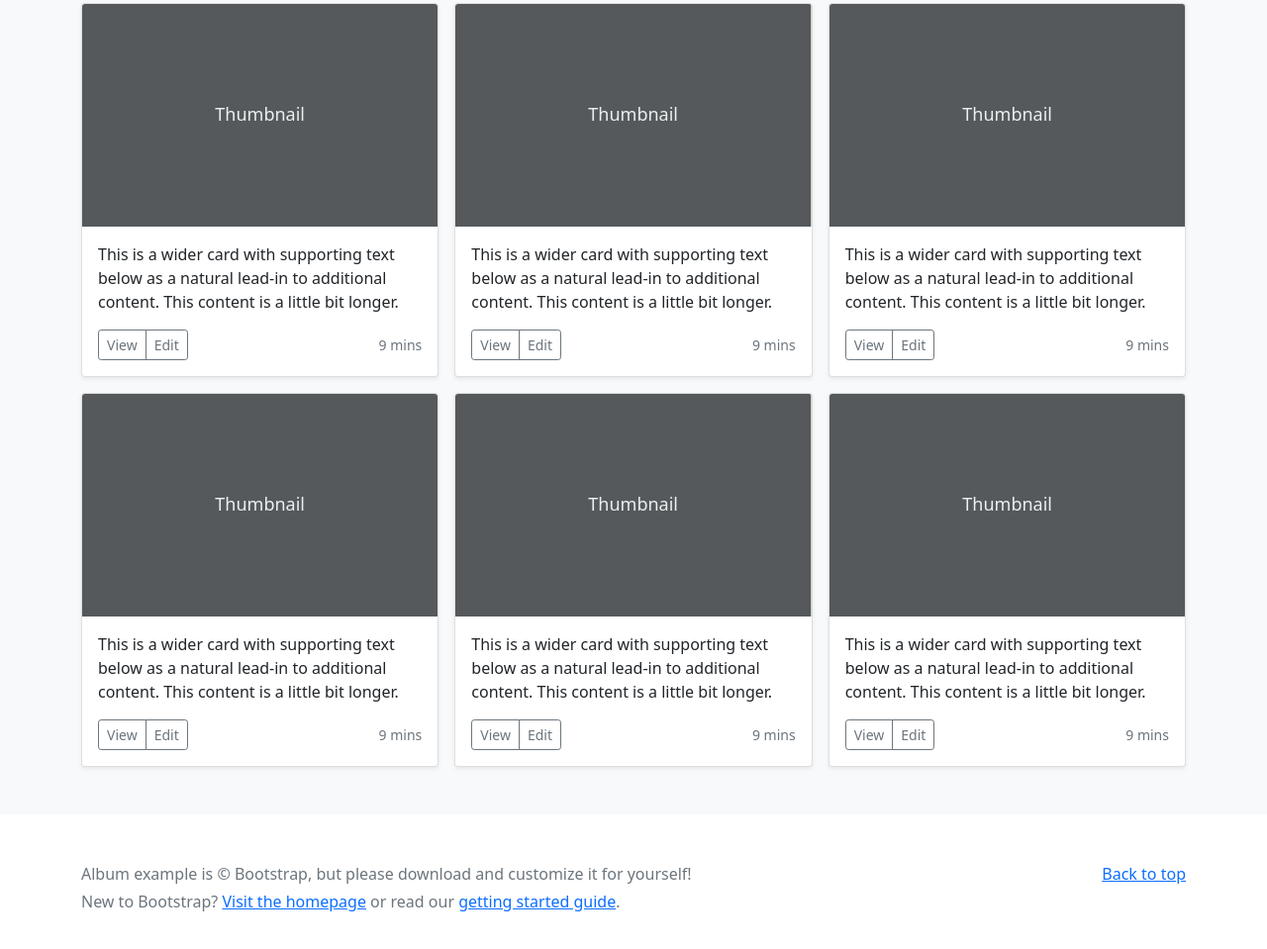
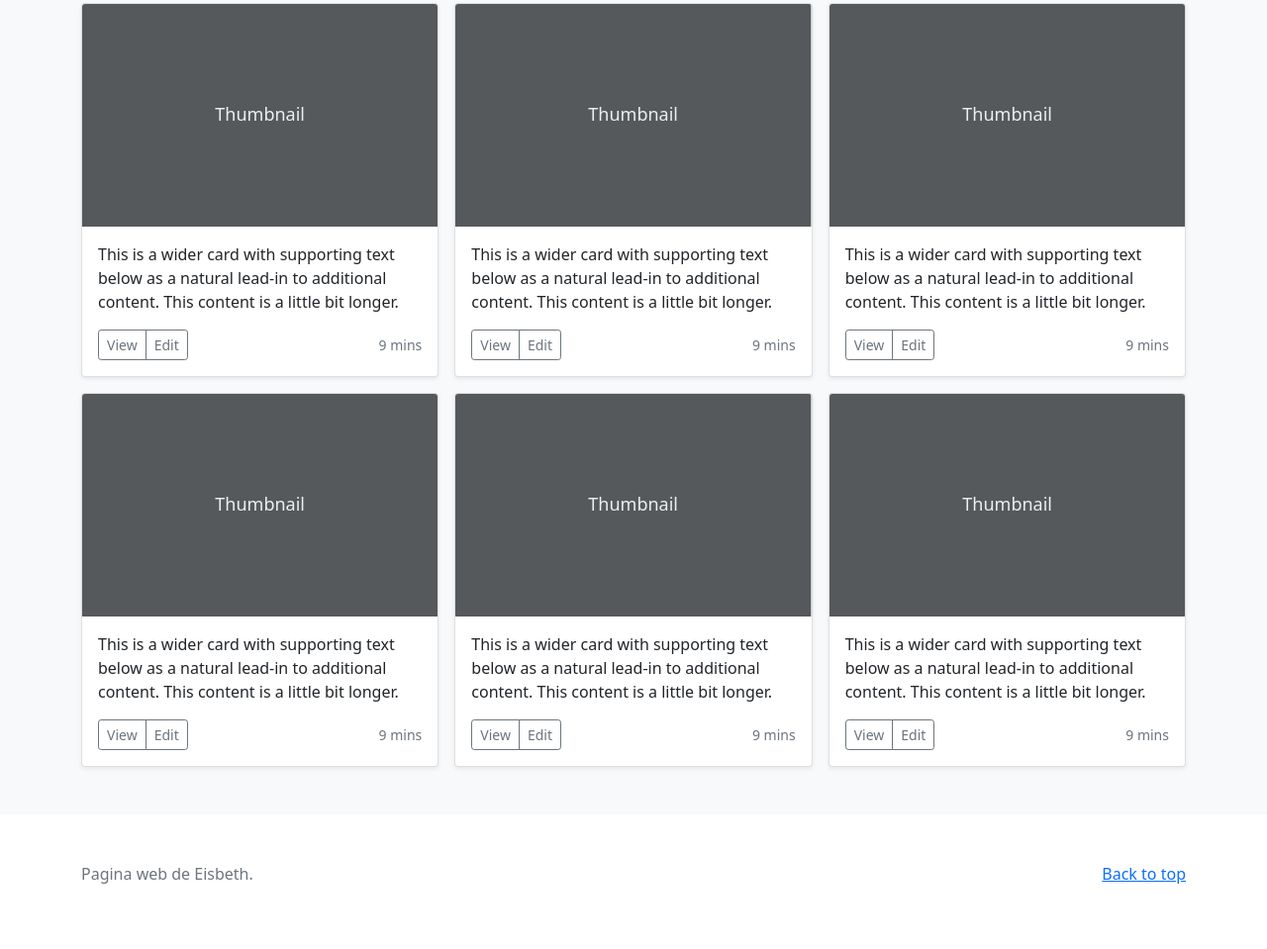
Before and after one commit to DanielIvaylov/Eisbeth.github.io, a plain HTML site: page index.html in a window 1280 px wide. Shown: the part 919-1878 px from the top of the page at 99% size. Drawn offline with Linux system fonts and the light colour scheme.

Commit message:
Update index.html

```diff
--- a/index.html
+++ b/index.html
@@ -72,7 +72,7 @@
   <section class="py-5 text-center container">
     <div class="row py-lg-5">
       <div class="col-lg-6 col-md-8 mx-auto">
-        <h1 class="fw-light">Album example</h1>
+        <h1 class="fw-light">Album De Eisbeth</h1>
         <p class="lead text-muted">Something short and leading about the collection below—its contents, the creator, etc. Make it short and sweet, but not too short so folks don’t simply skip over it entirely.</p>
         <p>
           <a href="#" class="btn btn-primary my-2">Main call to action</a>
@@ -243,8 +243,7 @@
     <p class="float-end mb-1">
       <a href="#">Back to top</a>
     </p>
-    <p class="mb-1">Album example is &copy; Bootstrap, but please download and customize it for yourself!</p>
-    <p class="mb-0">New to Bootstrap? <a href="/">Visit the homepage</a> or read our <a href="../getting-started/introduction/">getting started guide</a>.</p>
+    <p class="mb-1">Pagina web de Eisbeth.</p>
   </div>
 </footer>
 
```
